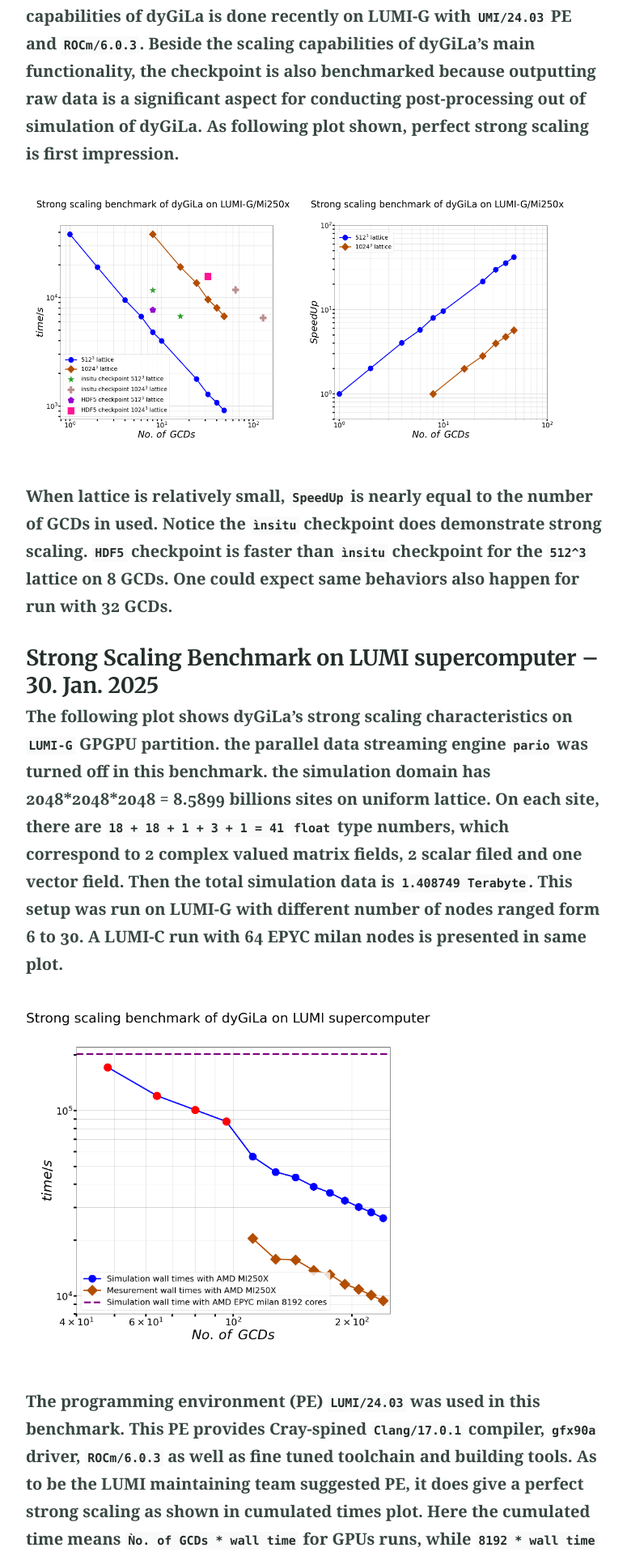
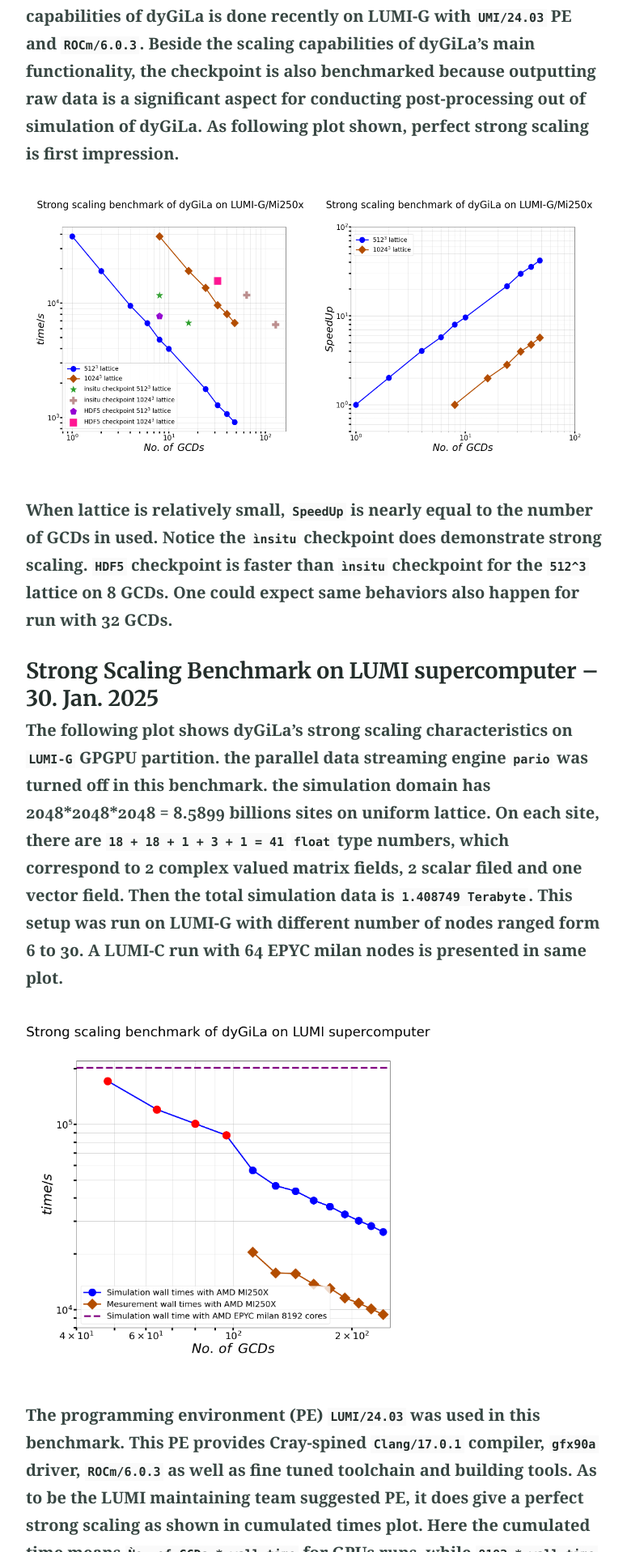
Before and after one commit to dyGiLa/dygila.github.io, a Jekyll site: the page built from benchmark.md, in a window 1280 px wide. Shown: the part 932-2849 px from the top of the page at 81% size, without its empty margins (251-1026 px from the left). Built offline with Jekyll 4.4.1, drawn with Linux system fonts in a browser that asks for light colours.

Commit message:
edit pic width

```diff
--- a/benchmark.md
+++ b/benchmark.md
@@ -15,7 +15,7 @@ Beside the scaling capabilities of dyGiLa's main functionality, the checkpoint i
 is a significant aspect for conducting post-processing out of simulation of dyGiLa.
 As following plot shown, perfect strong scaling is first impression.
 
-<img src="{{ site.github.url }}/pic/strong-scaling-walltime-speedup-512-1024.png" alt="Home" width="95%">
+<img src="{{ site.github.url }}/pic/strong-scaling-walltime-speedup-512-1024.png" alt="Home" width="120%">
 
 When lattice is relatively small, `SpeedUp` is nearly equal to the number of GCDs in used.
 Notice the `ìnsitu` checkpoint does demonstrate strong scaling.
```
